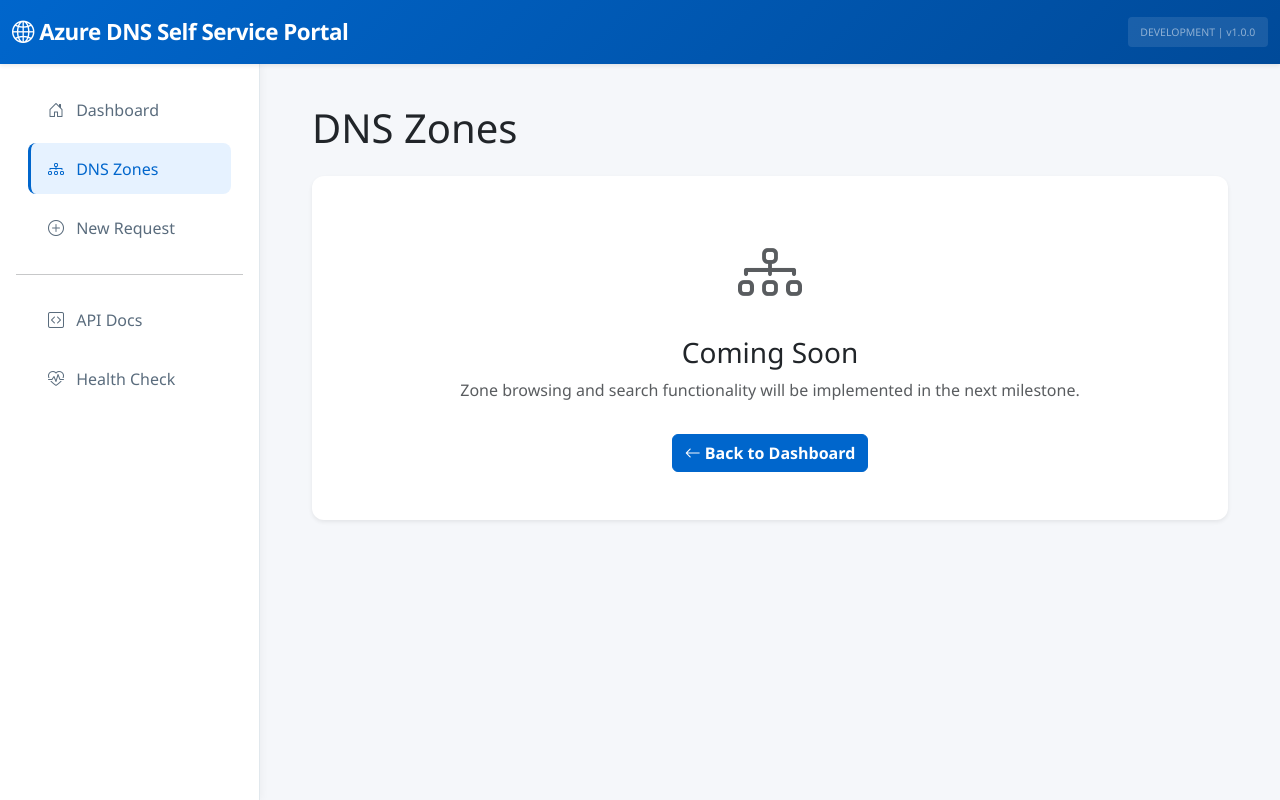
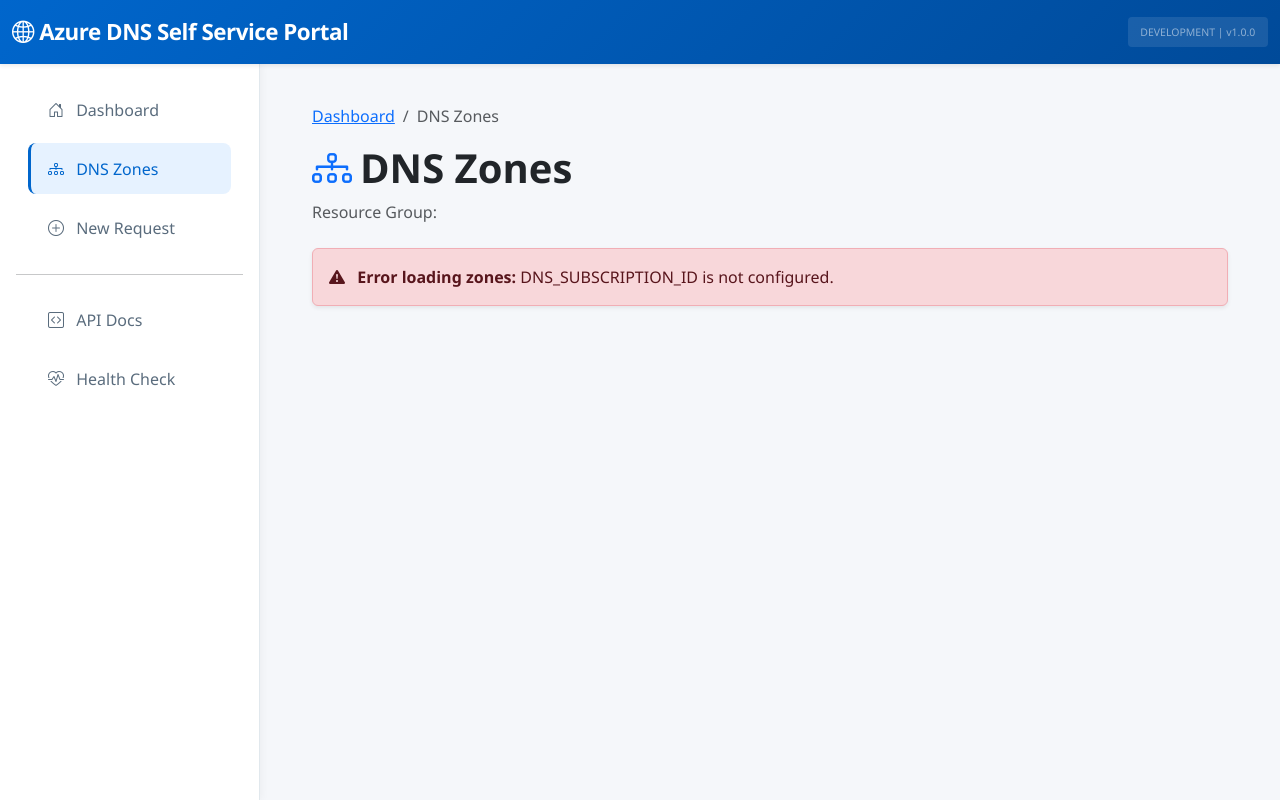
Before and after one commit to charanvb/dns-app-azure, a FastAPI app: page /zones in a window 1280 px wide. Run offline with FastAPI, Linux system fonts and the light colour scheme.

Commit message:
MILESTONE 2: Complete DNS Zones Browser with Search
FEATURES IMPLEMENTED:
====================

1. ZONES BROWSER:
   - Grid view of all DNS zones in resource group
   - Shows zone name, type, and record count
   - Clean card-based layout with hover effects

2. RECORDS VIEWER:
   - Modal popup to view records for any zone
   - Table view with Name, Type, TTL, Value columns
   - Color-coded badges for record types (A, AAAA, CNAME, TXT)
   - Special formatting for TXT records (multi-line)

3. SMART SEARCH:
   - Real-time search with HTMX (500ms debounce)
   - Searches in record NAMES and VALUES:
     * A/AAAA records: search by IP address
     * CNAME records: search by target
     * TXT records: search in text content
   - Shows result count and search summary
   - Clear button to reset search

4. ARCHITECTURE:
   - Service Layer: Uses existing DnsService
   - Router: zones.py with 2 endpoints
   - Templates: zones.html + partials/records_table.html
   - HTMX: Dynamic loading without page refresh
   - Bootstrap Modal: Smooth UX for record viewing

5. PERFORMANCE:
   - Optimized search: Loads all records once, filters in-memory
   - Handles 8000+ records efficiently (2-3 seconds)
   - Lazy loading: Only loads records when zone is clicked

MILESTONE 2 STATUS:
==================
✅ Browse all DNS zones
✅ View zone details
✅ List all records in a zone
✅ Search records by name or value
✅ Professional UI with color coding
✅ Fast, responsive, easy to use

NEXT: Milestone 3 - DNS Record Management (Create/Update/Delete)

```diff
--- a/app/routers/zones.py
+++ b/app/routers/zones.py
@@ -1,10 +1,11 @@
 """DNS zones router."""
 
-from fastapi import APIRouter, Request
+from fastapi import APIRouter, Request, Query
 from fastapi.responses import HTMLResponse
 from fastapi.templating import Jinja2Templates
 
 from app.config import settings
+from app.services.dns_service import DnsService
 
 router = APIRouter(tags=["Web UI"])
 templates = Jinja2Templates(directory="templates")
@@ -13,12 +14,64 @@ templates = Jinja2Templates(directory="templates")
 @router.get("/zones", response_class=HTMLResponse, include_in_schema=False)
 async def zones_page(request: Request) -> HTMLResponse:
     """Render the DNS zones page."""
-    return templates.TemplateResponse(
-        "zones.html",
-        {
-            "request": request,
-            "app_name": settings.app_name,
-            "app_version": settings.app_version,
-            "environment": settings.environment,
-        },
-    )
+    try:
+        dns_service = DnsService(subscription_id=settings.dns_subscription_id)
+        zones = dns_service.list_zones_by_resource_group(settings.dns_resource_group)
+
+        return templates.TemplateResponse(
+            "zones.html",
+            {
+                "request": request,
+                "app_name": settings.app_name,
+                "app_version": settings.app_version,
+                "environment": settings.environment,
+                "zones": zones,
+                "resource_group": settings.dns_resource_group,
+            },
+        )
+    except Exception as e:
+        return templates.TemplateResponse(
+            "zones.html",
+            {
+                "request": request,
+                "app_name": settings.app_name,
+                "app_version": settings.app_version,
+                "environment": settings.environment,
+                "error": str(e),
+            },
+        )
+
+
+@router.get("/zones/{zone_name}/records", response_class=HTMLResponse, include_in_schema=False)
+async def zone_records(
+    request: Request,
+    zone_name: str,
+    search: str = Query(None, description="Search term"),
+    top: int = Query(100, description="Max records to return"),
+) -> HTMLResponse:
+    """Render DNS records for a specific zone (HTMX partial)."""
+    try:
+        dns_service = DnsService(subscription_id=settings.dns_subscription_id)
+        records, is_limited = dns_service.list_records_by_zone(
+            resource_group=settings.dns_resource_group,
+            zone=zone_name,
+            top=top,
+            search_suffix=search if search else None,
+        )
+
+        return templates.TemplateResponse(
+            "partials/records_table.html",
+            {
+                "request": request,
+                "zone_name": zone_name,
+                "records": records,
+                "is_limited": is_limited,
+                "search": search or "",
+                "total_shown": len(records),
+            },
+        )
+    except Exception as e:
+        return HTMLResponse(
+            f'<div class="alert alert-danger"><i class="bi bi-x-circle"></i> Error: {str(e)}</div>',
+            status_code=500,
+        )
--- a/templates/zones.html
+++ b/templates/zones.html
@@ -2,17 +2,145 @@
 
 {% block content %}
 <div class="container-fluid">
-    <h1 class="mb-4">DNS Zones</h1>
-
-    <div class="card shadow-sm">
-        <div class="card-body text-center py-5">
-            <i class="bi bi-diagram-3 text-muted" style="font-size: 4rem;"></i>
-            <h3 class="mt-3">Coming Soon</h3>
-            <p class="text-muted">Zone browsing and search functionality will be implemented in the next milestone.</p>
-            <a href="/" class="btn btn-primary mt-3">
-                <i class="bi bi-arrow-left"></i> Back to Dashboard
-            </a>
+    <!-- Page Header -->
+    <div class="row mb-4">
+        <div class="col">
+            <nav aria-label="breadcrumb">
+                <ol class="breadcrumb">
+                    <li class="breadcrumb-item"><a href="/">Dashboard</a></li>
+                    <li class="breadcrumb-item active">DNS Zones</li>
+                </ol>
+            </nav>
+            <h1 class="display-6 fw-bold text-dark mb-2">
+                <i class="bi bi-diagram-3 text-primary me-2"></i>DNS Zones
+            </h1>
+            <p class="text-muted mb-0">Resource Group: <code>{{ resource_group }}</code></p>
         </div>
     </div>
+
+    {% if error %}
+    <!-- Error Alert -->
+    <div class="alert alert-danger shadow-sm">
+        <i class="bi bi-exclamation-triangle-fill me-2"></i>
+        <strong>Error loading zones:</strong> {{ error }}
+    </div>
+    {% else %}
+
+    <!-- Zones Grid -->
+    <div class="row g-4">
+        {% for zone in zones %}
+        <div class="col-lg-4 col-md-6">
+            <div class="card h-100">
+                <div class="card-body">
+                    <div class="d-flex justify-content-between align-items-start mb-3">
+                        <div>
+                            <h5 class="card-title fw-bold mb-1">{{ zone.name }}</h5>
+                            <span class="badge bg-primary bg-opacity-10 text-primary">{{ zone.zone_type }}</span>
+                        </div>
+                        <div class="text-end">
+                            <div class="text-muted small">Records</div>
+                            <div class="fw-bold fs-4">{{ zone.record_set_count }}</div>
+                        </div>
+                    </div>
+
+                    <button
+                        class="btn btn-outline-primary btn-sm w-100"
+                        onclick="loadZoneRecords('{{ zone.name }}')"
+                    >
+                        <i class="bi bi-list-ul me-2"></i>View Records
+                    </button>
+                </div>
+            </div>
+        </div>
+        {% endfor %}
+    </div>
+
+    <!-- Zone Details Modal -->
+    <div class="modal fade" id="zoneModal" tabindex="-1">
+        <div class="modal-dialog modal-xl modal-dialog-scrollable">
+            <div class="modal-content">
+                <div class="modal-header">
+                    <h5 class="modal-title fw-bold">
+                        <i class="bi bi-diagram-3 text-primary me-2"></i>
+                        <span id="modalZoneName"></span>
+                    </h5>
+                    <button type="button" class="btn-close" data-bs-dismiss="modal"></button>
+                </div>
+                <div class="modal-body">
+                    <!-- Search Box -->
+                    <div class="row mb-4">
+                        <div class="col">
+                            <form id="searchForm" hx-get hx-target="#recordsContainer" hx-trigger="input changed delay:500ms from:#searchInput">
+                                <div class="input-group input-group-lg">
+                                    <span class="input-group-text">
+                                        <i class="bi bi-search"></i>
+                                    </span>
+                                    <input
+                                        type="text"
+                                        class="form-control"
+                                        id="searchInput"
+                                        name="search"
+                                        placeholder="Search records by name or value..."
+                                        autocomplete="off"
+                                    >
+                                    <button class="btn btn-outline-secondary" type="button" onclick="clearSearch()">
+                                        <i class="bi bi-x-lg"></i>
+                                    </button>
+                                </div>
+                                <small class="text-muted">
+                                    <i class="bi bi-info-circle me-1"></i>
+                                    Search in record names and values (A/AAAA IPs, CNAME targets, TXT content)
+                                </small>
+                            </form>
+                        </div>
+                    </div>
+
+                    <!-- Records Container -->
+                    <div id="recordsContainer">
+                        <div class="text-center py-5">
+                            <div class="spinner-border text-primary" role="status">
+                                <span class="visually-hidden">Loading...</span>
+                            </div>
+                            <p class="text-muted mt-3">Loading records...</p>
+                        </div>
+                    </div>
+                </div>
+            </div>
+        </div>
+    </div>
+
+    {% endif %}
 </div>
+
+<script>
+    let currentZone = '';
+    const modal = new bootstrap.Modal(document.getElementById('zoneModal'));
+
+    function loadZoneRecords(zoneName) {
+        currentZone = zoneName;
+        document.getElementById('modalZoneName').textContent = zoneName;
+        document.getElementById('searchInput').value = '';
+
+        // Set HTMX endpoint
+        const form = document.getElementById('searchForm');
+        form.setAttribute('hx-get', `/zones/${zoneName}/records`);
+        htmx.process(form);
+
+        // Load initial records
+        htmx.ajax('GET', `/zones/${zoneName}/records`, {
+            target: '#recordsContainer',
+            swap: 'innerHTML'
+        });
+
+        modal.show();
+    }
+
+    function clearSearch() {
+        document.getElementById('searchInput').value = '';
+        htmx.ajax('GET', `/zones/${currentZone}/records`, {
+            target: '#recordsContainer',
+            swap: 'innerHTML'
+        });
+    }
+</script>
 {% endblock %}
```
Also changed, not shown: templates/partials/records_table.html (added, +72 -0 lines).
